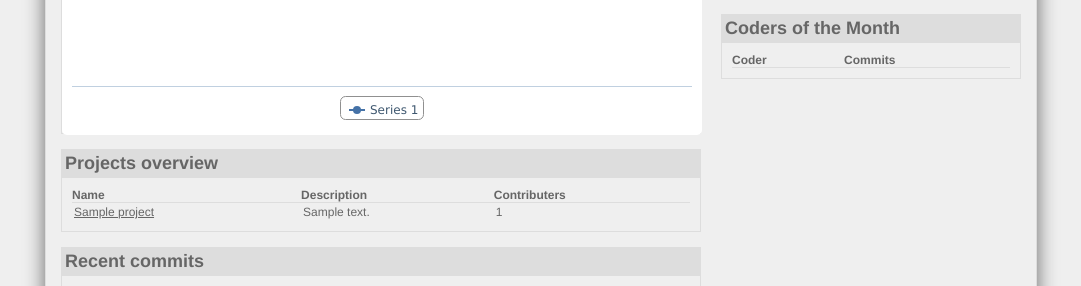
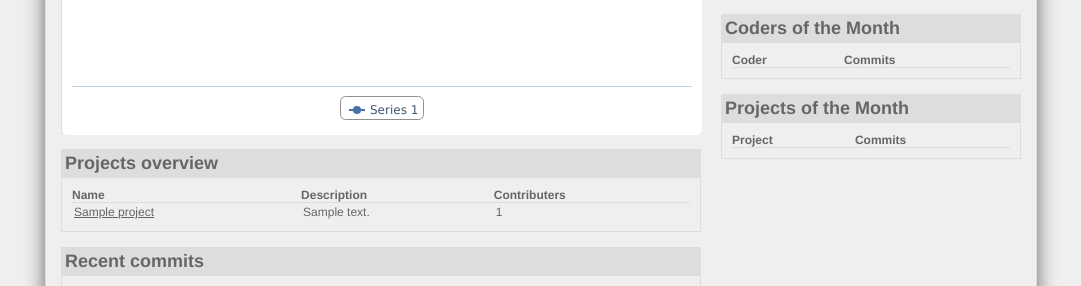
Before and after one commit to yaozhifeng/BIGTEAM, a Django app: template commits/templates/home.html in a window 1280 px wide. Shown: the part 376-662 px from the top of the page, without its empty margins (115-1196 px from the left). Run offline with Django 3.2, Linux system fonts and the light colour scheme; the template is opened without the code that fills it: most values are stand-ins (such as "Sample title", 1, 10 or a date in 2020); parts of the project's set-up code (start-up, migrations or seed data) failed here and were passed over; some libraries are stand-ins or nearby versions.

Commit message:
add project summary on home page

```diff
--- a/commits/templates/home.html
+++ b/commits/templates/home.html
@@ -57,7 +57,20 @@
             <tbody id="monthly_commits">
            </tbody>
         </table>
-   </div>
+    </div>
+    <h2 class="caption">Projects of the Month</h2>
+    <div class="part">
+        <table class="stats">
+            <thead>
+                <tr>
+                    <th>Project</th>
+                    <th>Commits</th>
+                </tr>
+            </thead>
+            <tbody id="monthly_projects">
+            </tbody>
+        </table>
+    </div>
 </div>
 <script language="javascript">
     var graph_main;
@@ -169,6 +182,14 @@
                     });
                 });
 
+                //update monthly projects stats
+                url = '{% url home %}ajax/commits/project/?year=' + year + '&month=' + month;
+                $.get(url, function(data) {
+                    $("#monthly_projects tr").remove();
+                    $.each(data, function(i, row) {
+                        $("#monthly_projects").append('<tr><td><a href="{% url home %}project/' + row.repository__id + '/">' + row.repository__name + '</a</td> <td>' + row.commit_count + '</td></tr>');
+                    });
+                });
 
             },
         });
--- a/commits/urls.py
+++ b/commits/urls.py
@@ -12,5 +12,6 @@ urlpatterns += patterns('commits.ajaxviews',
     url(r'^ajax/graph/person/$', 'person_commits', name='person_commits'),
     url(r'^ajax/commits/detail/$', 'commits_detail', name='commits_detail'),
     url(r'^ajax/commits/stats/$', 'commits_stats', name='commits_stats'),
+    url(r'^ajax/commits/project/$', 'commits_project', name='commits_project'),
 
 )
```
Also changed, not shown: commits/ajaxviews.py (+16 -0 lines).
